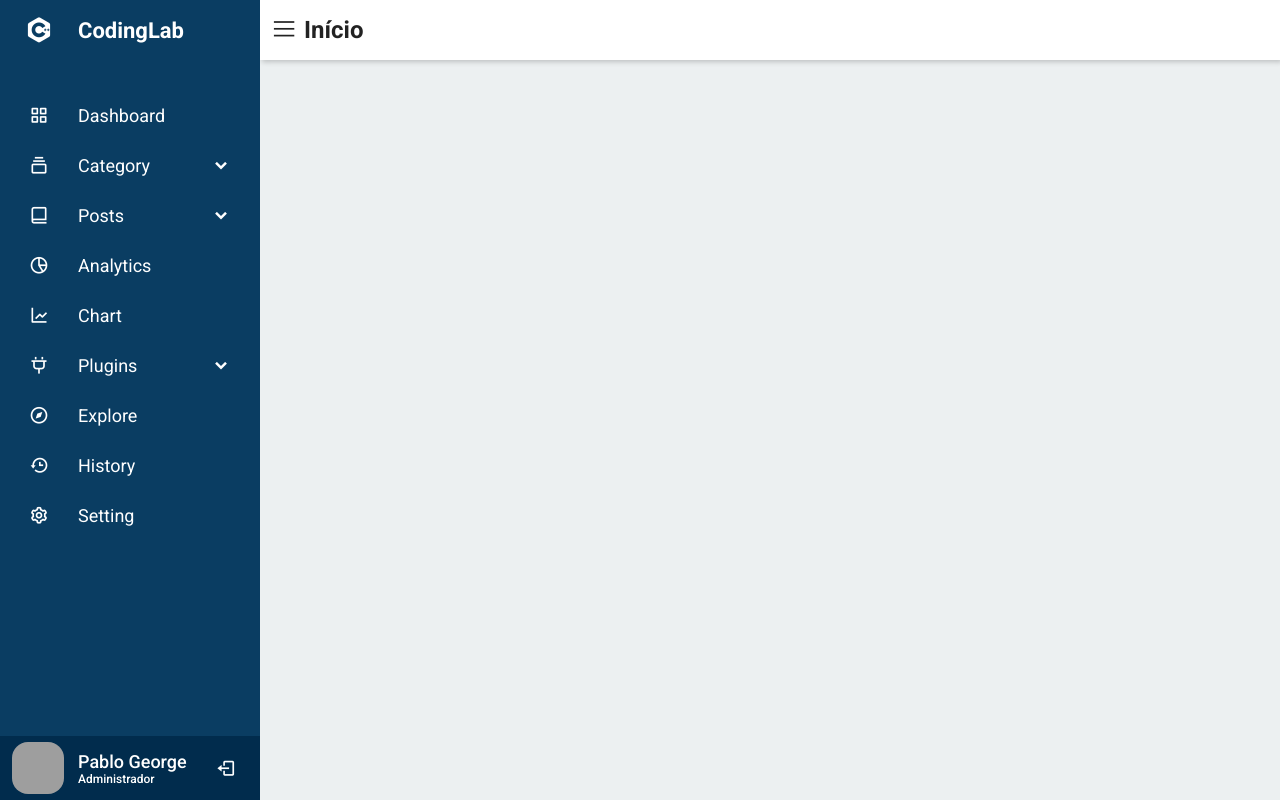
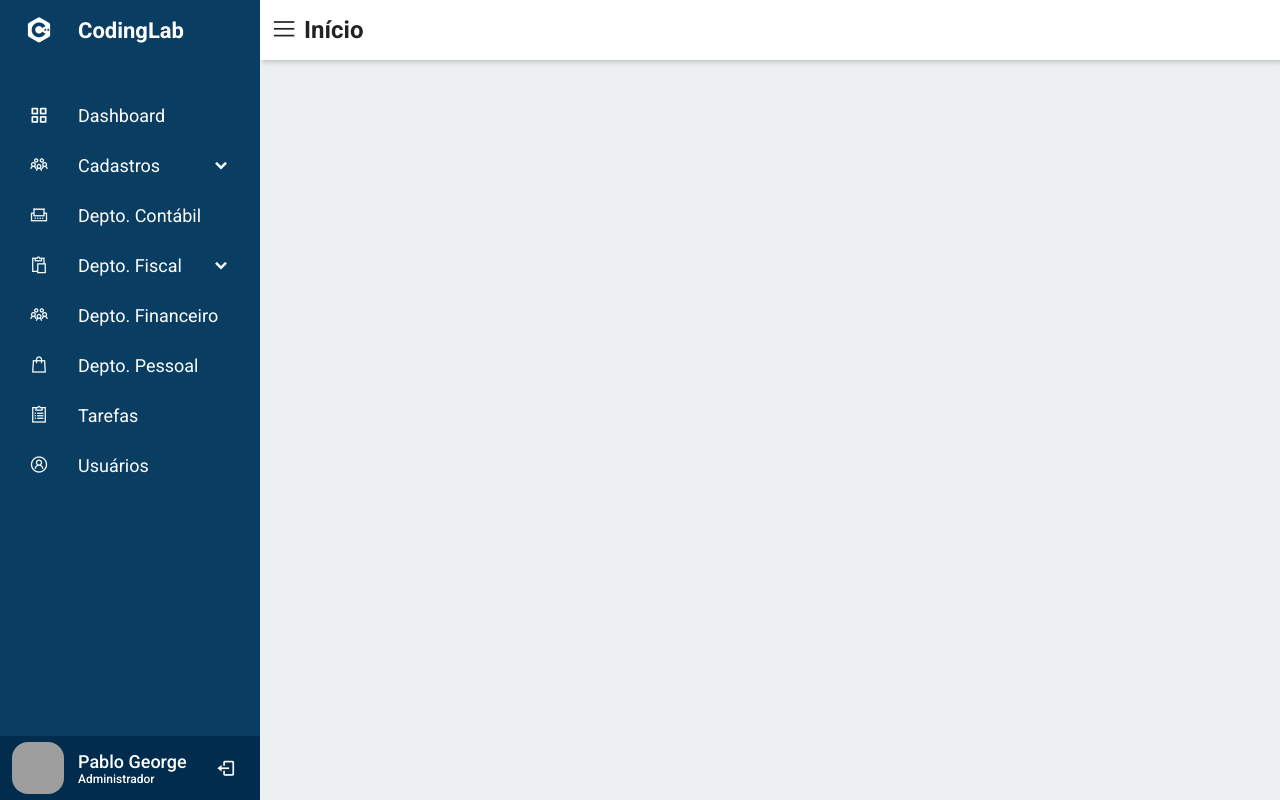
Before and after one commit to pablogeokar/nextjs-sc-dashboard, a Next.js app: page / in a window 1280 px wide. Built offline with nearby package versions, Linux system fonts and the light colour scheme; grey boxes are pictures that could not be loaded.

Commit message:
Ajustes finos

```diff
--- a/config/sidebar.json
+++ b/config/sidebar.json
@@ -1,13 +1,25 @@
 [
   {
     "path": "/",
-    "iconClass": "las la-igloo",
-    "label": "Início"
+    "iconClass": "bx bx-grid-alt",
+    "label": "Dashboard"
   },
   {
-    "path": "/cadastros",
+    "path": "#",
     "iconClass": "las la-users",
-    "label": "Cadastros"
+    "label": "Cadastros",
+    "subMenu": [
+      {
+        "path": "#",
+        "iconClass": "las la-users",
+        "label": "Clientes"
+      },
+      {
+        "path": "#",
+        "iconClass": "las la-users",
+        "label": "Empresas"
+      }
+    ]
   },
   {
     "path": "#",
@@ -17,7 +29,19 @@
   {
     "path": "#",
     "iconClass": "las la-clipboard",
-    "label": "Depto. Fiscal"
+    "label": "Depto. Fiscal",
+    "subMenu": [
+      {
+        "path": "#",
+        "iconClass": "las la-users",
+        "label": "ICMS"
+      },
+      {
+        "path": "#",
+        "iconClass": "las la-users",
+        "label": "ISS"
+      }
+    ]
   },
   {
     "path": "#",
--- a/src/components/Sidebar/index.tsx
+++ b/src/components/Sidebar/index.tsx
@@ -1,5 +1,6 @@
 import { useGlobal } from '../../contexts/GlobalContext'
 import { Container } from './styles'
+import SidebarData from '../../../config/sidebar.json'
 
 export default function Sidebar() {
   const { isToggle } = useGlobal()
@@ -13,110 +14,46 @@ export default function Sidebar() {
   return (
     <Container isToggle={isToggle}>
       <div className={`sidebar ${isToggle === true && 'close'}`}>
+
         <div className="logo-details">
           <i className='bx bxl-c-plus-plus'></i>
           <span className="logo_name">CodingLab</span>
         </div>
+
         <ul className="nav-links">
-          <li>
-            <a href="#">
-              <i className='bx bx-grid-alt' ></i>
-              <span className="link_name">Dashboard</span>
+          {
+            SidebarData.map((item, key) => {
+              return (
+                item.subMenu === undefined
+                  ?
+                  <li key={key}>
+                    <a href={item.path}>
+                      <i className={item.iconClass} ></i>
+                      <span className="link_name">{item.label}</span>
                     </a>
-            <ul className="sub-menu blank">
-              <li><a className="link_name" href="#">Category</a></li>
+                    <ul className="sub-menu">
+                      <li><a className="link_name" href="#">{item.label}</a></li>
                     </ul>
                   </li>
-          <li onClick={handleShowmMenu}>
+                  :
+                  <li onClick={handleShowmMenu} key={key}>
                     <div className="iocn-link">
-              <a href="#">
-                <i className='bx bx-collection' ></i>
-                <span className="link_name">Category</span>
+                      <a>
+                        <i className={item.iconClass} ></i>
+                        <span className="link_name">{item.label}</span>
                       </a>
                       <i className='bx bxs-chevron-down arrow' ></i>
                     </div>
                     <ul className="sub-menu">
-              <li><a className="link_name" href="#">Category</a></li>
-              <li><a href="#">HTML & CSS</a></li>
-              <li><a href="#">JavaScript</a></li>
-              <li><a href="#">PHP & MySQL</a></li>
+                      <li><a className="link_name" href="#">{item.label}</a></li>
+                      {
+                        item.subMenu.map((i, index) => <li key={index}><a href={i.path}>{i.label}</a></li>)
+                      }
                     </ul>
                   </li>
-          <li onClick={handleShowmMenu}>
-            <div className="iocn-link showMenu">
-              <a href="#">
-                <i className='bx bx-book-alt' ></i>
-                <span className="link_name">Posts</span>
-              </a>
-              <i className='bx bxs-chevron-down arrow' ></i>
-            </div>
-            <ul className="sub-menu">
-              <li><a className="link_name" href="#">Posts</a></li>
-              <li><a href="#">Web Design</a></li>
-              <li><a href="#">Login Form</a></li>
-              <li><a href="#">Card Design</a></li>
-            </ul>
-          </li>
-          <li>
-            <a href="#">
-              <i className='bx bx-pie-chart-alt-2' ></i>
-              <span className="link_name">Analytics</span>
-            </a>
-            <ul className="sub-menu blank">
-              <li><a className="link_name" href="#">Analytics</a></li>
-            </ul>
-          </li>
-          <li>
-            <a href="#">
-              <i className='bx bx-line-chart' ></i>
-              <span className="link_name">Chart</span>
-            </a>
-            <ul className="sub-menu blank">
-              <li><a className="link_name" href="#">Chart</a></li>
-            </ul>
-          </li>
-          <li onClick={handleShowmMenu}>
-            <div className="iocn-link">
-              <a href="#">
-                <i className='bx bx-plug' ></i>
-                <span className="link_name">Plugins</span>
-              </a>
-              <i className='bx bxs-chevron-down arrow' ></i>
-            </div>
-            <ul className="sub-menu">
-              <li><a className="link_name" href="#">Plugins</a></li>
-              <li><a href="#">UI Face</a></li>
-              <li><a href="#">Pigments</a></li>
-              <li><a href="#">Box Icons</a></li>
-            </ul>
-          </li>
-          <li>
-            <a href="#">
-              <i className='bx bx-compass' ></i>
-              <span className="link_name">Explore</span>
-            </a>
-            <ul className="sub-menu blank">
-              <li><a className="link_name" href="#">Explore</a></li>
-            </ul>
-          </li>
-          <li>
-            <a href="#">
-              <i className='bx bx-history'></i>
-              <span className="link_name">History</span>
-            </a>
-            <ul className="sub-menu blank">
-              <li><a className="link_name" href="#">History</a></li>
-            </ul>
-          </li>
-          <li>
-            <a href="#">
-              <i className='bx bx-cog' ></i>
-              <span className="link_name">Setting</span>
-            </a>
-            <ul className="sub-menu blank">
-              <li><a className="link_name" href="#">Setting</a></li>
-            </ul>
-          </li>
+              )
+            })
+          }
           <li>
             <div className="profile-details">
               <div className="profile-content">
@@ -131,13 +68,12 @@ export default function Sidebar() {
           </li>
         </ul>
       </div>
-
       {/* <section className="home-section">
         <div className="home-content">
           <i className='bx bx-menu' onClick={handleClose} ></i>
           <span className="text">Drop Down Sidebar</span>
         </div>
       </section> */}
-    </Container>
+    </Container >
   )
 }
--- a/src/components/Sidebar/styles.ts
+++ b/src/components/Sidebar/styles.ts
@@ -57,6 +57,7 @@ export const Container = styled.div<ISidebarProps>`
   display: none;
 }
 .sidebar .nav-links li{
+  cursor: pointer;
   position: relative;
   list-style: none;
   transition: all 0.4s ease;
```
Also changed, not shown: 1 other file (tests, documents, lock files or other folders). Lines whose indentation alone changed are shown as unchanged.
